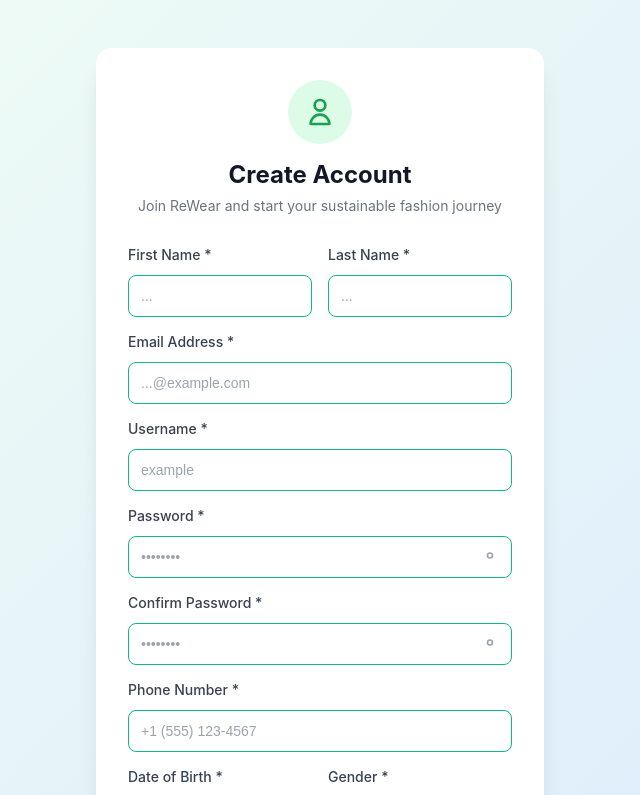
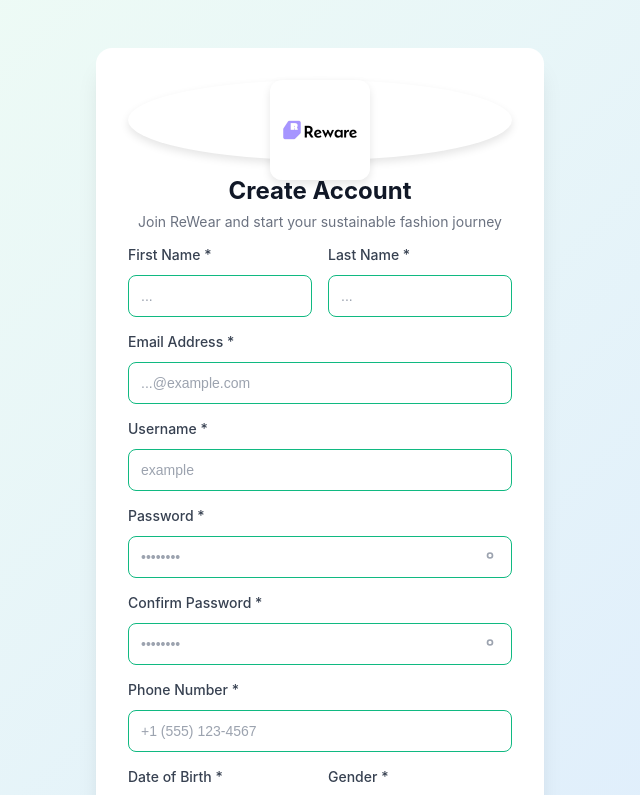
Before and after one commit to BitForge101/Reware, a React (Create React App) app in the folder client-reware/: page /signup in a window 1280 px wide. Shown: the top 795 px of the page, without its empty margins (320-960 px from the left). Built offline with nearby package versions, Linux system fonts and the light colour scheme.

Commit message:
ready login sign up

```diff
--- a/client-reware/src/pages/signup.css
+++ b/client-reware/src/pages/signup.css
@@ -25,8 +25,28 @@
 
 .logo-container {
   text-align: center;
-  margin-bottom: 2rem;
+  display: flex;
+  flex-direction: column;
+  align-items: center; /* Center all child elements horizontally */
+  justify-content: center;
 }
+
+.logo-image {
+  width: 100%;
+  display: flex;
+  justify-content: center; /* This ensures logo is centered inside its div */
+  margin-bottom: 1rem;
+}
+
+.signup-logo {
+  width: 150x;
+  height: 100px;
+  /* padding-bottom: 15px; */
+  object-fit: contain;
+  border-radius: 12px;
+  box-shadow: 0 4px 8px rgba(0, 0, 0, 0.1);
+}
+
 
 .logo-icon {
   width: 4rem;
--- a/client-reware/src/pages/signup.js
+++ b/client-reware/src/pages/signup.js
@@ -4,6 +4,7 @@ import React, { useState } from 'react';
 import { Link, useNavigate } from 'react-router-dom';
 import authService from '../services/authService';
 import './signup.css';
+import logo from '../images/logo.jpg'
 
 const Signup = () => {
   const navigate = useNavigate();
@@ -185,10 +186,8 @@ const Signup = () => {
         <div className="signup-header">
           {/* Logo and Header */}
           <div className="logo-container">
-            <div className="logo-icon">
-              <svg className="user-icon" fill="none" viewBox="0 0 24 24" stroke="currentColor">
-                <path strokeLinecap="round" strokeLinejoin="round" strokeWidth={2} d="M16 7a4 4 0 11-8 0 4 4 0 018 0zM12 14a7 7 0 00-7 7h14a7 7 0 00-7-7z" />
-              </svg>
+            <div className="logo-image">
+                <img src={logo} alt="ReWear Logo" className="signup-logo" />
             </div>
             <h2 className="title">Create Account</h2>
             <p className="subtitle">Join ReWear and start your sustainable fashion journey</p>
```
Also changed, not shown: client-reware/src/pages/login.css (line endings or trailing spaces).
